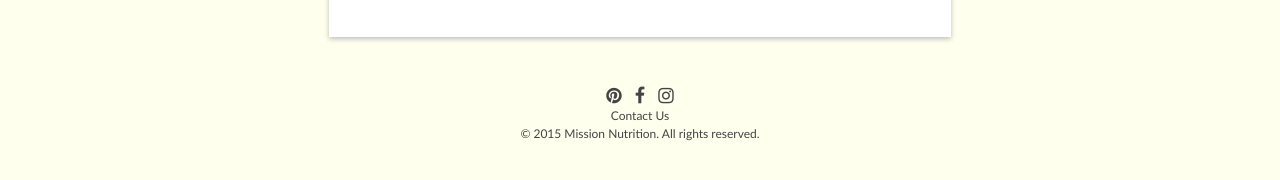
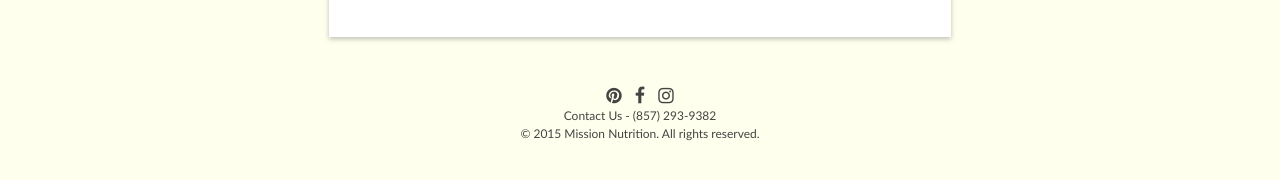
Before and after one commit to davelandry/missionnutrition, a Jekyll site: the page built from index.html, in a window 1280 px wide. Shown: the part 604-784 px from the top of the page. Built offline with Jekyll 4.4.1, drawn with Linux system fonts in a browser that asks for light colours; nearby versions of some CDN libraries.

Commit message:
Update base.html

```diff
--- a/_layouts/base.html
+++ b/_layouts/base.html
@@ -77,7 +77,7 @@
         <a target="_blank" class="social" href="https://www.facebook.com/missionnutritionboston"><i class="fa fa-facebook"></i></a>
         <a target="_blank" class="social" href="https://instagram.com/missionnutritionboston/"><i class="fa fa-instagram"></i></a>
         <br>
-        <a href="/contact/">Contact Us</a>
+        <a href="/contact/">Contact Us</a> - (857) 293-9382
         <br>
         &copy; 2015 Mission Nutrition. All rights reserved.
 
```
